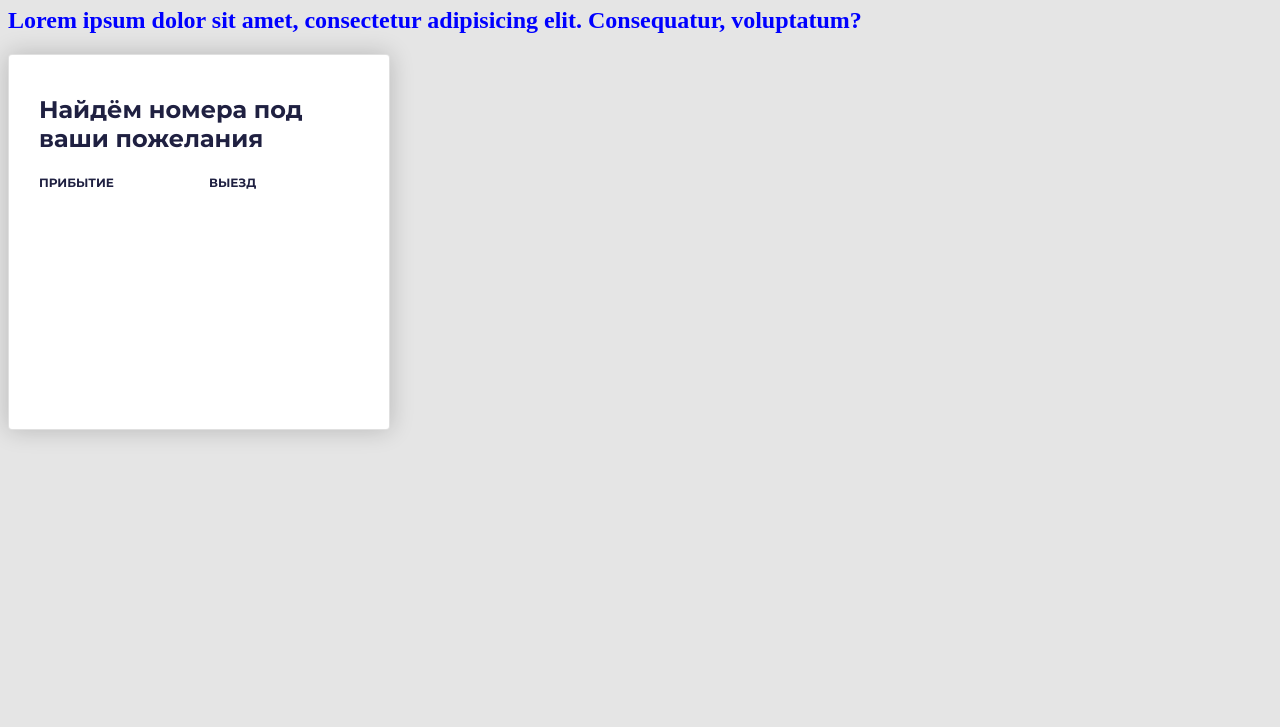
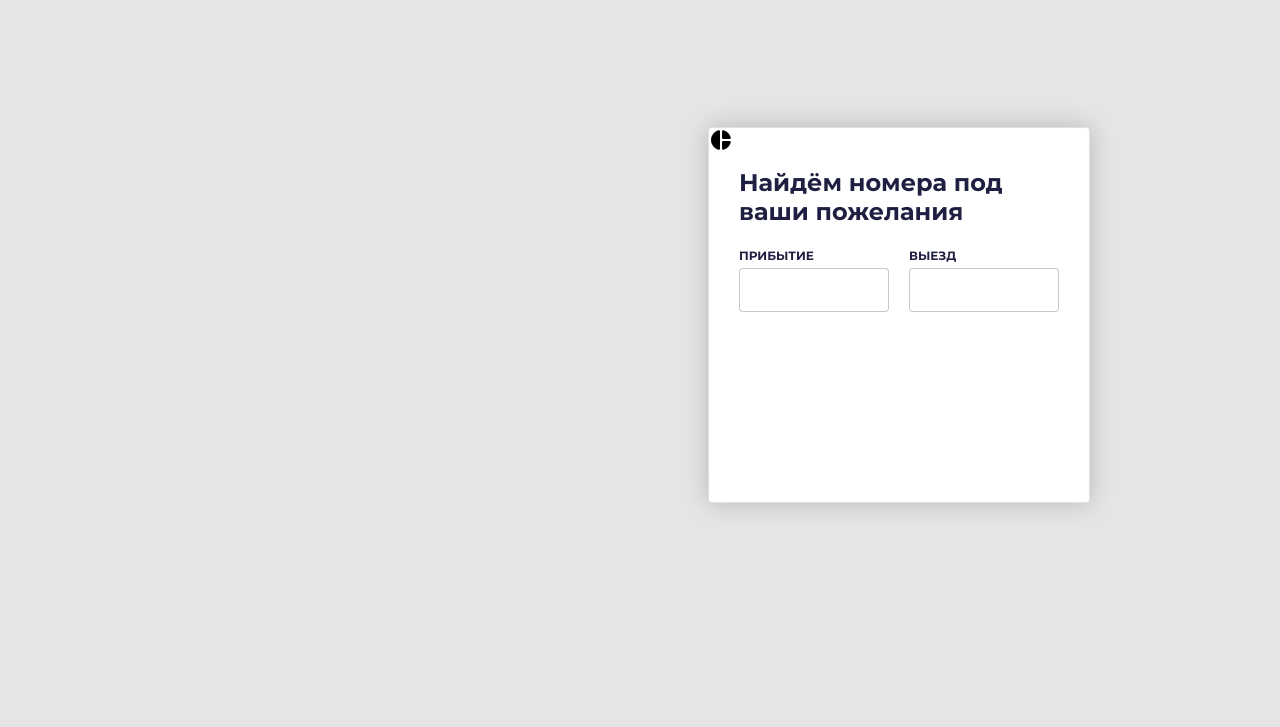
Before and after one commit to polienko/metalamp_webpack, a website built with webpack: page src/index.pug in a window 1280 px wide. Shown: the part 73-800 px from the top of the page. Built offline with nearby package versions, Linux system fonts and the light colour scheme; a web font is replaced by a local one.

Commit message:
first form wip (inputs, material icons)

```diff
--- a/package.json
+++ b/package.json
@@ -19,6 +19,7 @@
     "html-loader": "^3.0.1",
     "html-webpack-plugin": "^5.5.0",
     "jquery": "^3.6.0",
+    "material-icons": "^1.10.4",
     "mini-css-extract-plugin": "^2.4.5",
     "postcss": "^8.4.5",
     "postcss-loader": "^6.2.1",
--- a/src/index.pug
+++ b/src/index.pug
@@ -6,14 +6,13 @@ html(lang='en')
   include pug/_head
   body
     .container
-      h1 LOREM
-      h2.container__subtitle
-        | Lorem ipsum dolor sit amet, consectetur adipisicing elit. Consequatur, voluptatum?
       //+image('webpack')
-
-      .block
 
       .form-query
         .form-query-title Найдём номера под ваши пожелания
         .form-query-text-arrival прибытие
         .form-query-text-departure выезд
+
+        #form-query-div-arrival.form-query-div
+        #form-query-div-departure.form-query-div
+        span.material-icons-round pie_chart
--- a/src/styles/global.scss
+++ b/src/styles/global.scss
@@ -1,3 +1,5 @@
+@import 'material-icons/iconfont/material-icons.css';
+
 $primaryColor: darkcyan;
 $secondaryColor: blue;
 
@@ -20,6 +22,7 @@ h1 {
 }
 
 .form-query{
+	margin: 200px 0 0 700px; // temp
 	font-family: boldFont;
 	background: #FFFFFF;
 	height: 374px;
@@ -66,3 +69,25 @@ h1 {
 	text-transform: uppercase;
 	color: #1F2041;
 }
+
+.form-query-div{
+	background: red;
+	width: 150px;
+	height: 44px;
+
+	background: #FFFFFF;
+
+	border: 1px solid rgba(31, 32, 65, 0.25);
+	box-sizing: border-box;
+	border-radius: 4px;
+}
+
+#form-query-div-arrival{
+	position: absolute;
+	margin: 140.44px 0px 0px 30px;
+}
+
+#form-query-div-departure{
+	position: absolute;
+	margin: 140.44px 0px 0px 200px;
+}
```
Also changed, not shown: 1 other file.
